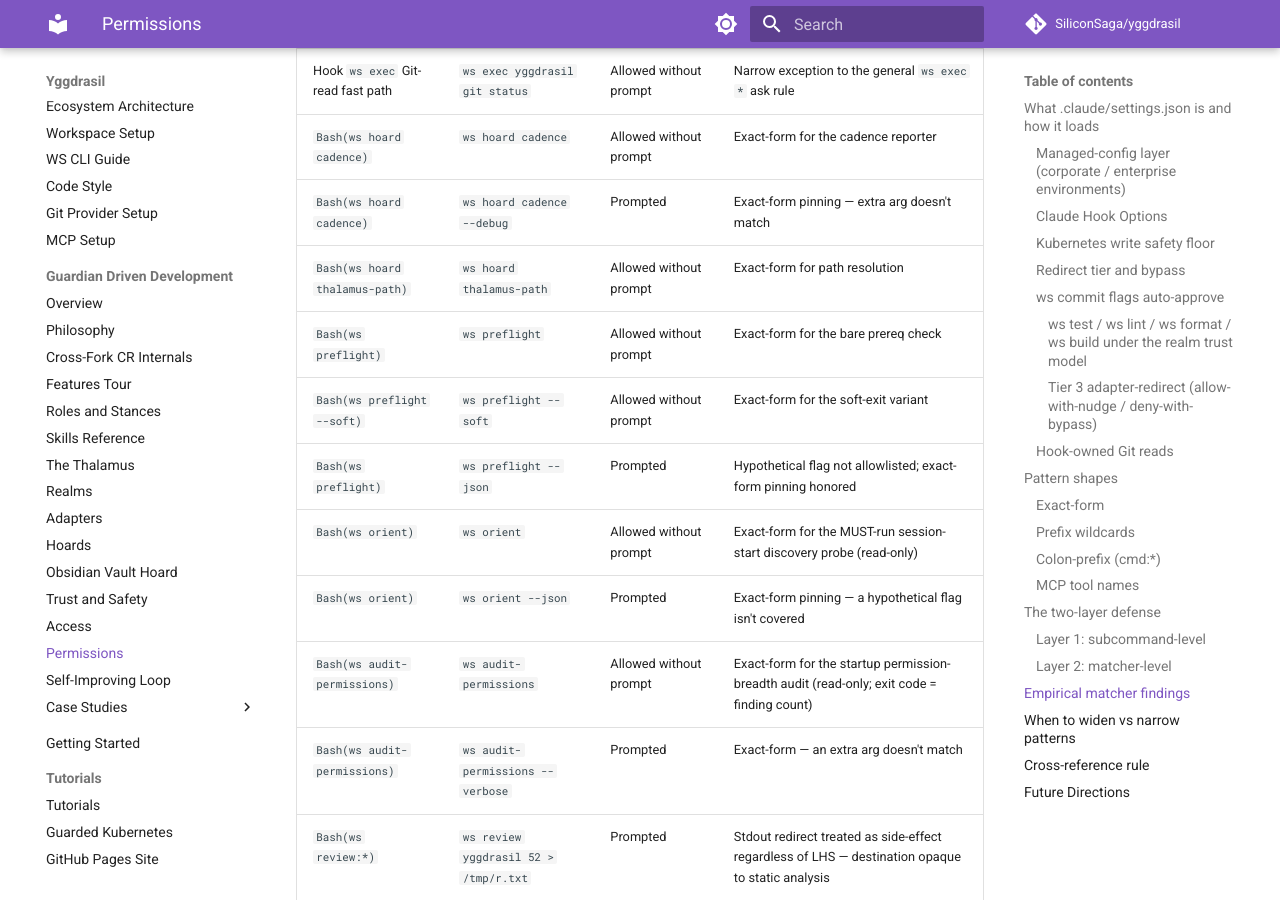
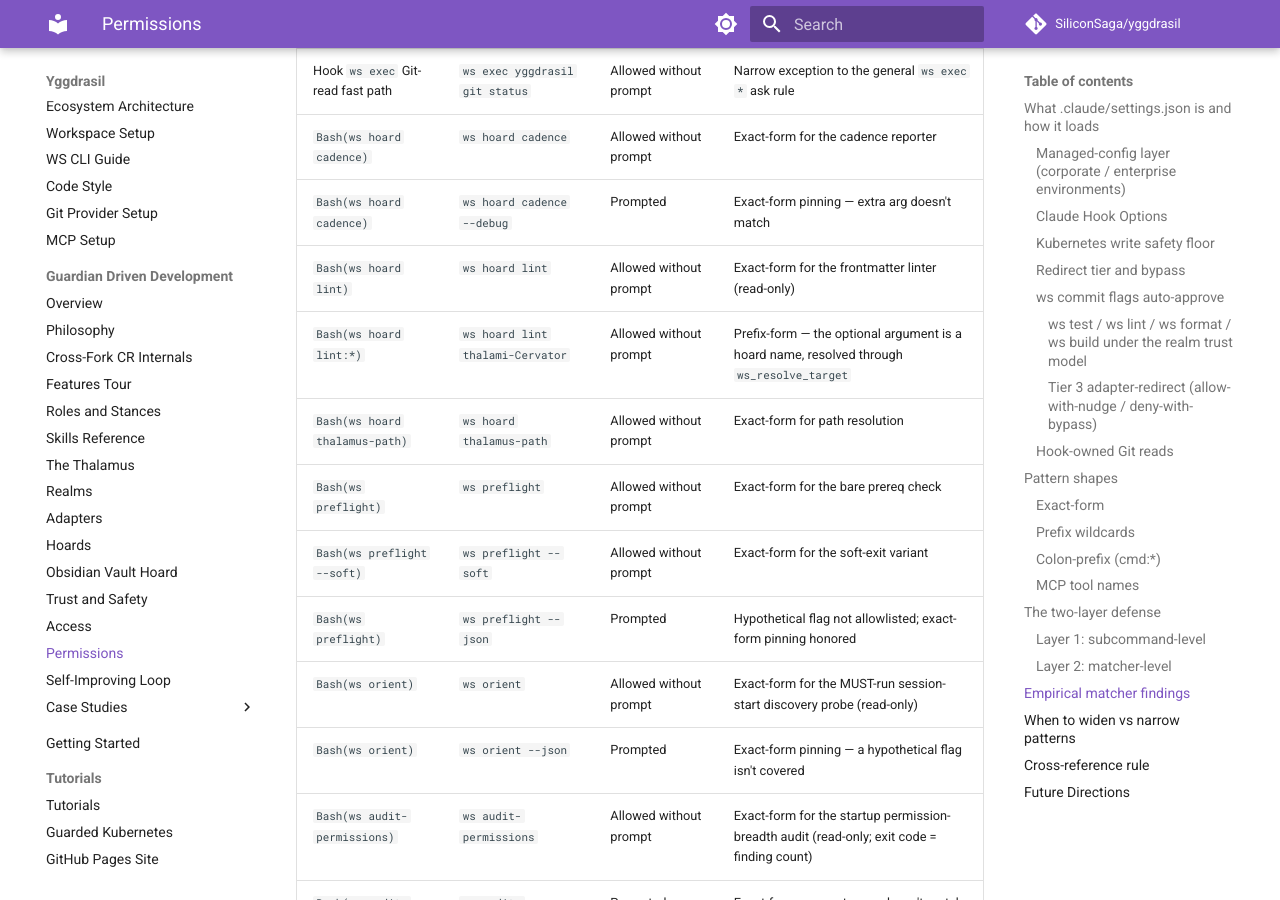
Before and after one commit to SiliconSaga/yggdrasil, an MkDocs documentation site: the page built from docs/gdd/permissions.md, in a window 1280 px wide and 900 px high, scrolled down 7654 px. Built offline with MkDocs 1.6.1 and Material for MkDocs 9.7.7, drawn with Linux system fonts in a browser that asks for light colours; comment, search, counter and statistics services are not loaded.

Commit message:
fix(hoard-lint): allowlist the verb two skills already call, and document it like #157 did
`ws hoard lint` was never added to the allow list, while gdd-orientation calls it at session start and gdd-housekeeping at the head of its arc walk — so the one verb meant to run unattended would have prompted every session. Added in both spellings the file already carries (`ws …` and `bash scripts/ws …`), exact-form plus a prefix form for the optional hoard-name argument.

Docs follow #157's pattern, which this branch had only half of: hoards.md already covered the verb, but permissions.md's matcher table and the ws-cli-guide tier table did not mention it. The guide's auto-approved row now names `hoard cadence` too, which was equally absent though long allowlisted — the row listed `hoard <url>` under side-effect and left the read-only subcommands looking unclassified.

`ws audit-permissions` clean, settings.json parses, all 15 lint bats pass.

Co-Authored-By: Claude Opus 5 (1M context) <noreply@anthropic.com>

```diff
--- a/docs/gdd/permissions.md
+++ b/docs/gdd/permissions.md
@@ -175,6 +175,8 @@ Verified in interactive testing. Each row is a (pattern, attempted command, expe
 | Hook `ws exec` Git-read fast path | `ws exec yggdrasil git status` | Allowed without prompt | Narrow exception to the general `ws exec *` ask rule |
 | `Bash(ws hoard cadence)` | `ws hoard cadence` | Allowed without prompt | Exact-form for the cadence reporter |
 | `Bash(ws hoard cadence)` | `ws hoard cadence --debug` | Prompted | Exact-form pinning — extra arg doesn't match |
+| `Bash(ws hoard lint)` | `ws hoard lint` | Allowed without prompt | Exact-form for the frontmatter linter (read-only) |
+| `Bash(ws hoard lint:*)` | `ws hoard lint thalami-Cervator` | Allowed without prompt | Prefix-form — the optional argument is a hoard name, resolved through `ws_resolve_target` |
 | `Bash(ws hoard thalamus-path)` | `ws hoard thalamus-path` | Allowed without prompt | Exact-form for path resolution |
 | `Bash(ws preflight)` | `ws preflight` | Allowed without prompt | Exact-form for the bare prereq check |
 | `Bash(ws preflight --soft)` | `ws preflight --soft` | Allowed without prompt | Exact-form for the soft-exit variant |
```
Also changed, not shown: docs/ws-cli-guide.md (+1 -1 lines), 1 other file.
